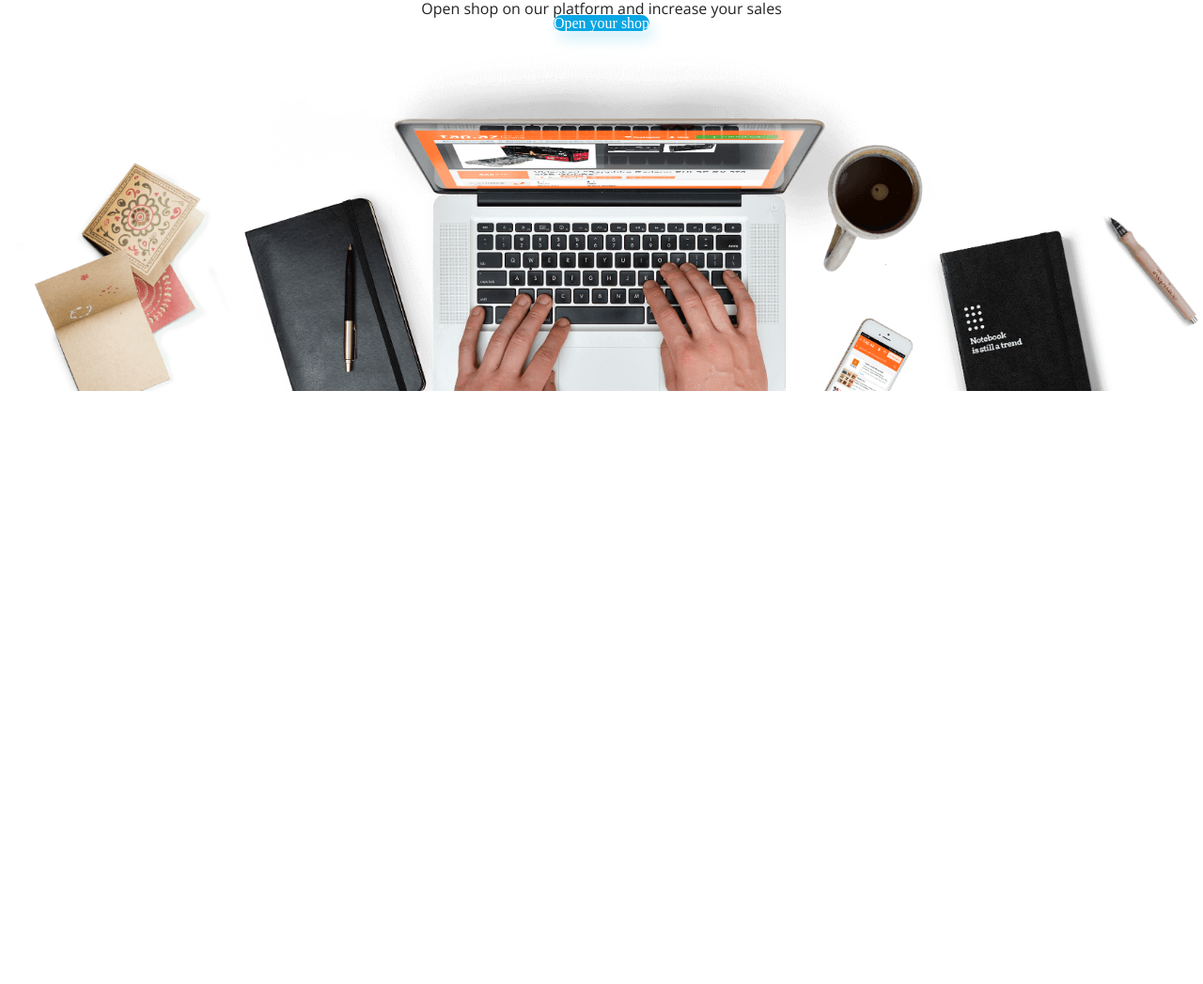
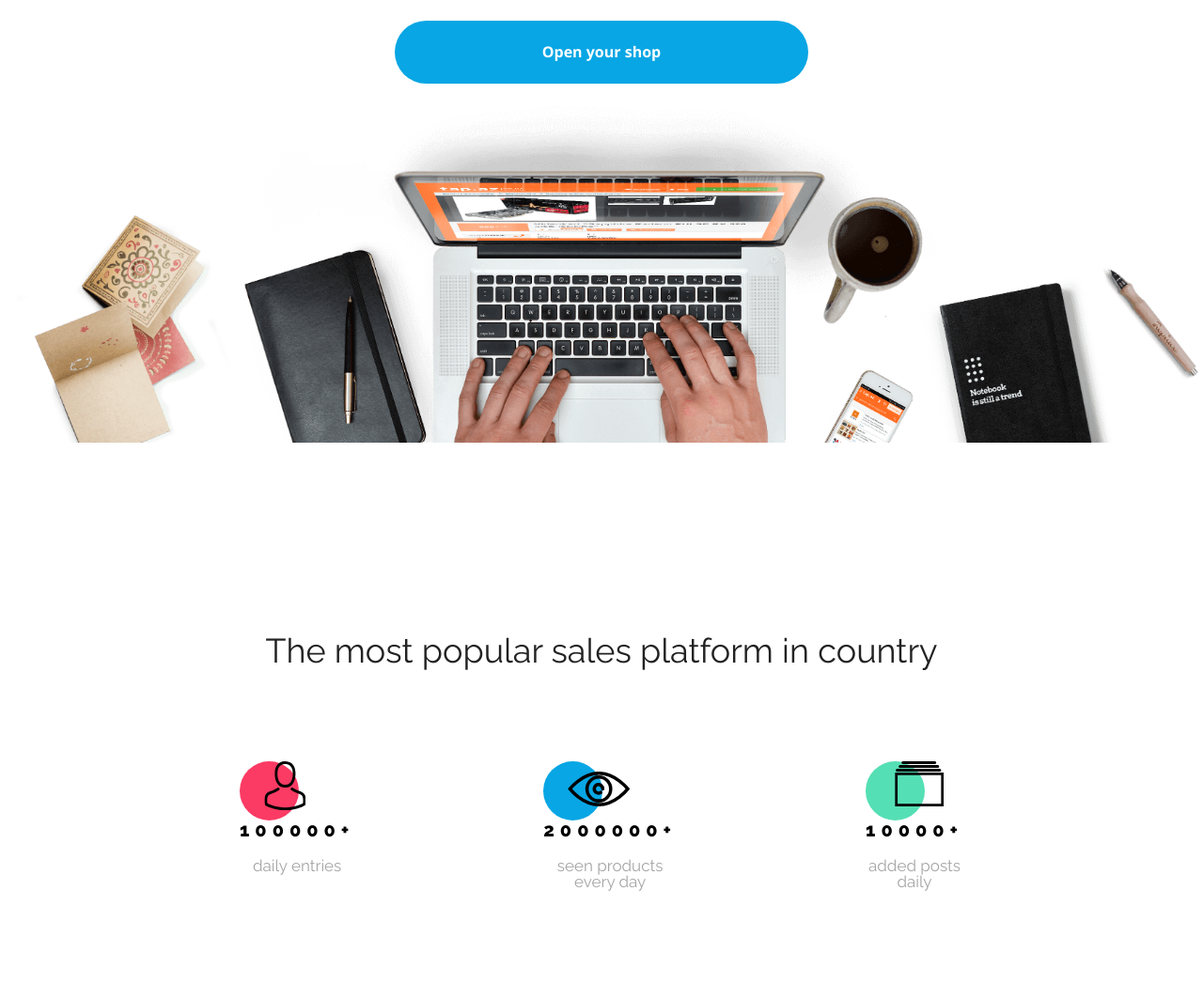
Before and after one commit to Patryk128/BestShop, a plain HTML site: page index.html in a window 1280 px wide. Shown: the part 398-1445 px from the top of the page at 94% size. Before the commit the page ends 872 px from the top, so only its background shows below. Drawn offline with nearby package versions, Linux system fonts and the light colour scheme.

Commit message:
stats section

```diff
--- a/css/style.css
+++ b/css/style.css
@@ -104,20 +104,83 @@
     align-items: center;
     padding-top: 20px;
 }
-/* .hero-title {
-    display: flex;
-    justify-content: center;
-    align-items: center;
-} */
 .hero-buttons {
     text-align: center;
+    padding-top: 60px;
+
 }
 .hero-button{
-    width: 225px;
-    height: 65px;
-    text-decoration: none;
+    height: 67px;
+    width: 440px;
+    background-color: var(--color-primary);
+    color: #fff;
     border-radius: 40px;
-    box-shadow: 5px 10px 14px #07ACE629;
-    color: #fff;
+    border: none;
+    font-size: 16px;
+    font-weight: bold;
+    font-family: var(--font-1);
+}
+
+.stats {
+    margin-top: 100px;
+}
+.stats-title {
+    font-family: var(--font-2);
+    font-size: 36px;
+    text-wrap: nowrap;
+    padding-top: 100px;
+    text-align: center;
+}
+.stats-element {
+    max-width: 770px;
+    margin: 100px auto;
+    display: flex;
+    justify-content: space-between;
+}
+.circle {
+    height: 63px;
+    width: 63px;
+    border-radius: 50%;
+    position: relative;
+}
+.person{
+    position: absolute;
+    z-index: 2;
+    translate: 60%;
+}
+.eye{
+    position: absolute;
+    z-index: 2;
+    translate: 40% 30%;
+}
+.catalog {
+    position: absolute;
+    z-index: 2;
+    translate: 60%;
+}
+.entries-circle {
+    background-color: var(--color-redish)
+}
+.viev-circle {
     background-color: var(--color-primary);
 }
+.post-circle {
+    background-color: var(--color-green);
+}
+.stat-number {
+    font-size: 20px;
+    font-weight: 800;
+    font-family: var(--font-2);
+    letter-spacing: 6px;
+    color: #000;
+}
+.stat-text {
+    font-size: 17px;
+    font-family: var(--font-2);
+    color: var(--color-grey);
+    padding-top: 20px;
+    display: flex;
+    text-align: center;
+    justify-content: center;
+    text-wrap: wrap;
+}
--- a/index.html
+++ b/index.html
@@ -40,10 +40,50 @@
             <p class="hero-text">Open shop on our platform and increase your sales
             </p>
             <div class="hero-buttons">
-                    <a href="" class="hero-button">Open your shop</a>
+                <button class="hero-button">Open your shop</button>
                 <img src="assets/Background.png">
             </div>
         </div>
+    </div>
+
+        <section class="stats">
+            <h2 class="stats-title">
+                The most popular sales platform in country
+            </h2>
+
+            <div class="stats-element">
+            <div class="stat-entries">
+                <img src="/assets/Person.svg" class="person">
+                <div class="circle entries-circle"></div>
+                <div class="stat-number">
+                    100000+
+                </div>
+                <div class="stat-text">
+                    daily entries
+                </div>
+            </div>
+
+            <div class="stat-viev">
+                <img src="/assets/Eye.svg" class="eye">
+                <div class="stat-number">
+                    <div class="circle viev-circle"></div>
+                    2000000+
+                </div>
+                <div class="stat-text">
+                    seen products<br>every day
+                </div>
+            </div>
+
+            <div class="stat-post">
+                <img src="/assets/Catalog.svg" class="catalog">
+                <div class="circle post-circle"></div>
+            <div class="stat-number">
+                10000+
+            </div>
+            <div class="stat-text">added posts<br>daily</div>
+        </div>
+        </div>
+        </section>
 </body>
 
 </html>
```
Lines whose indentation alone changed are shown as unchanged.
